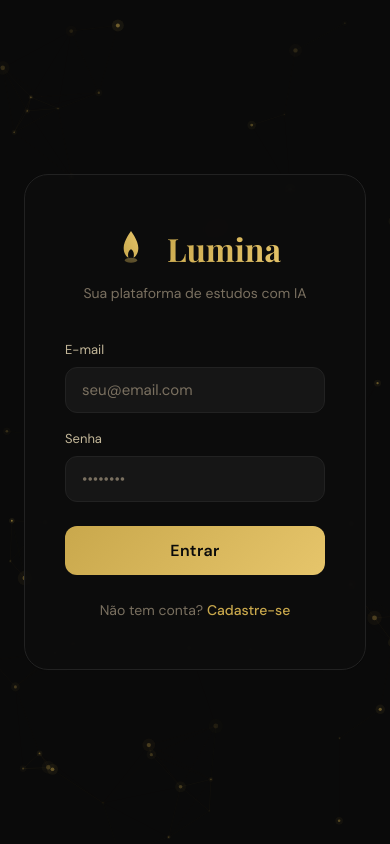
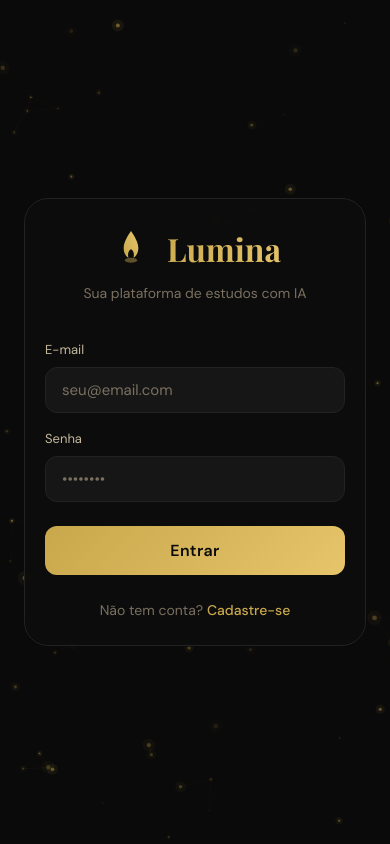
Before and after one commit to LeticiaFernandesJ/Lumina, a React (Create React App) app in the folder frontend/: page /login in a window 390 px wide. Built offline with nearby package versions, Linux system fonts and the light colour scheme; a web font is replaced by a local one.

Commit message:
Update padding styles in AuthPages component

```diff
--- a/frontend/src/pages/AuthPages.js
+++ b/frontend/src/pages/AuthPages.js
@@ -57,7 +57,7 @@ export function LoginPage() {
         transition={{ duration: 0.5 }}
         style={{ position: 'relative', zIndex: 1, width: '100%', maxWidth: 440, padding: '0 24px' }}
       >
-        <div style={{ background: 'rgba(14,14,14,0.92)', backdropFilter: 'blur(20px)', border: '1px solid #222', borderRadius: 24, padding: '48px 40px' }}>
+        <div style={{ background: 'rgba(14,14,14,0.92)', backdropFilter: 'blur(20px)', border: '1px solid #222', borderRadius: 24, padding: 'clamp(24px, 5vw, 48px) clamp(20px, 5vw, 40px)' }}>
           <LuminaLogo />
           <p style={{ textAlign: 'center', color: '#7A7060', fontSize: 14, marginBottom: 36, fontFamily: 'DM Sans, sans-serif' }}>
             Sua plataforma de estudos com IA
@@ -118,7 +118,7 @@ export function RegisterPage() {
         transition={{ duration: 0.5 }}
         style={{ position: 'relative', zIndex: 1, width: '100%', maxWidth: 440, padding: '0 24px' }}
       >
-        <div style={{ background: 'rgba(14,14,14,0.92)', backdropFilter: 'blur(20px)', border: '1px solid #222', borderRadius: 24, padding: '48px 40px' }}>
+        <div style={{ background: 'rgba(14,14,14,0.92)', backdropFilter: 'blur(20px)', border: '1px solid #222', borderRadius: 24, padding: 'clamp(24px, 5vw, 48px) clamp(20px, 5vw, 40px)' }}>
           <LuminaLogo />
           <p style={{ textAlign: 'center', color: '#7A7060', fontSize: 14, marginBottom: 36, fontFamily: 'DM Sans, sans-serif' }}>
             Crie sua conta e comece a estudar
```
